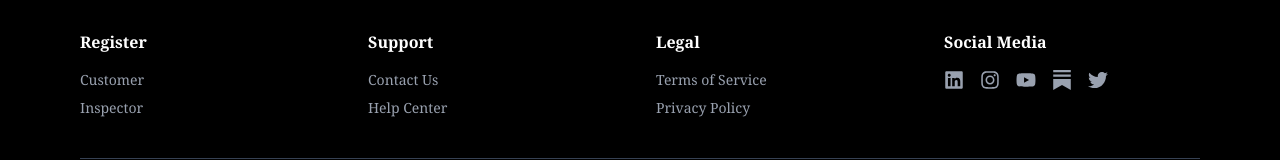
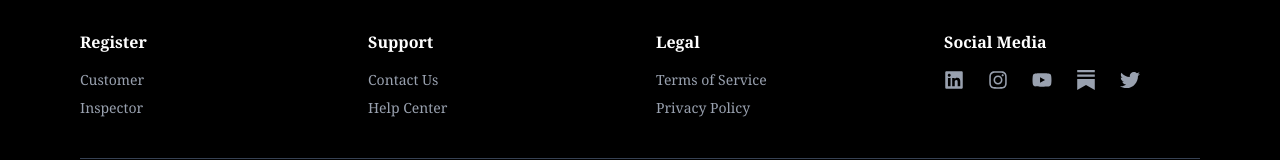
Before and after one commit to nehatkr/Qualty.Ai-Frontend, a React (Vite) app: page / in a window 1280 px wide. Shown: the part 4587-4747 px from the top of the page. Built offline with nearby package versions, Linux system fonts and the light colour scheme; no server answers.

Commit message:
social media UI bug

```diff
--- a/src/components/NewFooter.jsx
+++ b/src/components/NewFooter.jsx
@@ -55,52 +55,26 @@ export default function NewFooter() {
         </div>
 
         <div>
-          <h3 className="text-sm sm:text-base font-semibold mb-4">
-            Social Media
-          </h3>
-          <div className="flex gap-4 text-gray-400">
-            <a
-              href="https://www.linkedin.com/company/qualty-ai-inspection"
-              target="_blank"
-              rel="noopener noreferrer"
-              className="hover:text-white transition"
-            >
+  <h3 className="text-sm sm:text-base font-semibold mb-4">Social Media</h3>
+  <div className="flex flex-wrap gap-4 sm:gap-6">
+    <a href="https://www.linkedin.com/company/qualty-ai-inspection" target="_blank" rel="noopener noreferrer" className="text-gray-400 hover:text-white transition">
       <FaLinkedin className="text-xl" />
     </a>
-            <a
-              href="https://www.instagram.com/qualty.ai?igsh=d2ppcmRzY2U0dzl5&utm_source=qr"
-              target="_blank"
-              rel="noopener noreferrer"
-              className="hover:text-white transition"
-            >
+    <a href="https://www.instagram.com/qualty.ai?igsh=d2ppcmRzY2U0dzl5&utm_source=qr" target="_blank" rel="noopener noreferrer" className="text-gray-400 hover:text-white transition">
       <FaInstagram className="text-xl" />
     </a>
-            <a
-              href="https://www.youtube.com/@qualty_ai"
-              target="_blank"
-              rel="noopener noreferrer"
-              className="hover:text-white transition"
-            >
+    <a href="https://www.youtube.com/@qualty_ai" target="_blank" rel="noopener noreferrer" className="text-gray-400 hover:text-white transition">
       <FaYoutube className="text-xl" />
     </a>
-            <a
-              href="https://qualtyai.substack.com"
-              target="_blank"
-              rel="noopener noreferrer"
-              className="hover:text-white transition"
-            >
+    <a href="https://qualtyai.substack.com" target="_blank" rel="noopener noreferrer" className="text-gray-400 hover:text-white transition">
       <SiSubstack className="text-xl" />
     </a>
-            <a
-              href="https://twitter.com/qualty_ai"
-              target="_blank"
-              rel="noopener noreferrer"
-              className="hover:text-white transition"
-            >
+    <a href="https://twitter.com/qualty_ai" target="_blank" rel="noopener noreferrer" className="text-gray-400 hover:text-white transition">
       <FaTwitter className="text-xl" />
     </a>
   </div>
 </div>
+
       </div>
 
       {/* Footer Bottom */}
```
Lines whose indentation alone changed are shown as unchanged.
